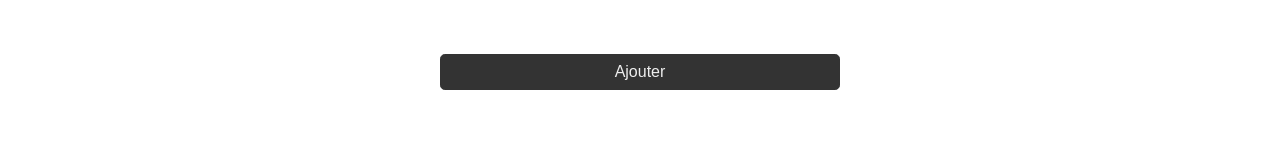
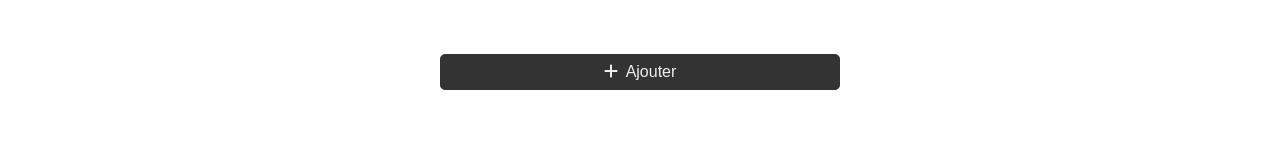
Before and after one commit to jlg-formation/agulu1-mar-2024, an Angular app in the folder front/: page /stock/add in a window 1280 px wide. Shown: the part 326-470 px from the top of the page. Built offline with nearby package versions, Linux system fonts and the light colour scheme.

Commit message:
dev: added icon plus

```diff
--- a/front/src/app/stock/routes/add/add.component.html
+++ b/front/src/app/stock/routes/add/add.component.html
@@ -13,6 +13,9 @@
       <span>Quantité</span>
       <input type="number" />
     </label>
-    <button class="primary">Ajouter</button>
+    <button class="primary">
+      <fa-icon [icon]="faPlus"></fa-icon>
+      <span>Ajouter</span>
+    </button>
   </form>
 </main>
--- a/front/src/app/stock/routes/add/add.component.ts
+++ b/front/src/app/stock/routes/add/add.component.ts
@@ -1,12 +1,14 @@
 import { Component } from '@angular/core';
+import { FontAwesomeModule } from '@fortawesome/angular-fontawesome';
+import { faPlus } from '@fortawesome/free-solid-svg-icons';
 
 @Component({
   selector: 'app-add',
   standalone: true,
-  imports: [],
+  imports: [FontAwesomeModule],
   templateUrl: './add.component.html',
-  styleUrl: './add.component.scss'
+  styleUrl: './add.component.scss',
 })
 export class AddComponent {
-
+  faPlus = faPlus;
 }
```
